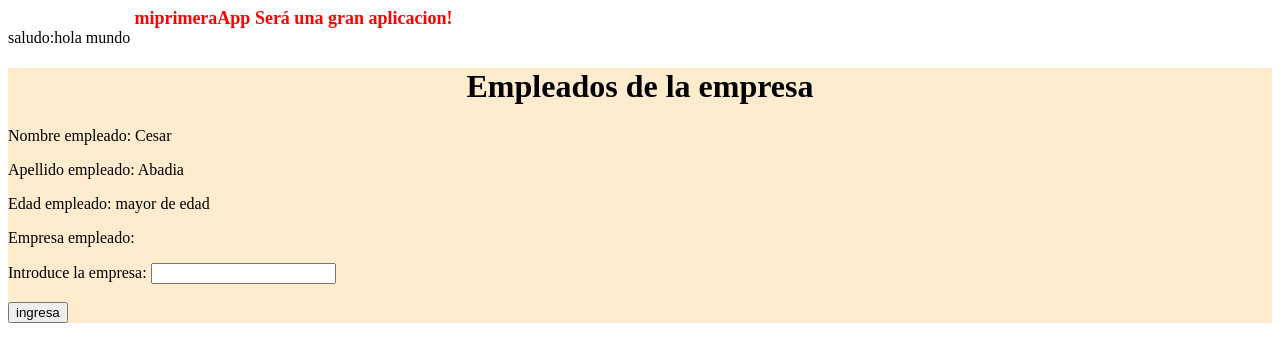
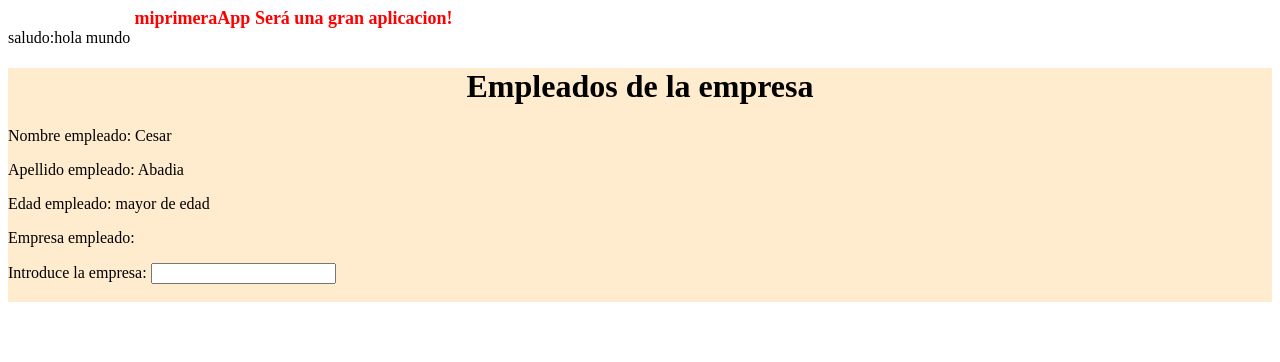
Before and after one commit to seuz716/Angular, an Angular app in the folder miprimeraApp/: page / in a window 1280 px wide. Shown: the top 362 px of the page. Built offline with nearby package versions, Linux system fonts and the light colour scheme.

Commit message:
evento keyup ejecuta inmediato

```diff
--- a/miprimeraApp/src/app/empleado/empleado.component.html
+++ b/miprimeraApp/src/app/empleado/empleado.component.html
@@ -3,7 +3,9 @@
 <p>Edad empleado: {{edad<18 ? "menor de edad":"mayor de edad"}} </p>
 <p>Empresa empleado: {{empresa.value}} </p>
 
-Introduce la empresa: <input type="text" #empresa>
+Introduce la empresa: <input type="text" #empresa (keyup)=0>
 <br/>
 <br/>
-<input type="button" value="ingresa" (click)="llamaEmpresa(empresa.value)"/>
+
+<!-- <input type="button" value="ingresa" (click)="llamaEmpresa(empresa.value)"/> -->
+<!-- se elimina el boton para ingreso a través del teclado -->
```
